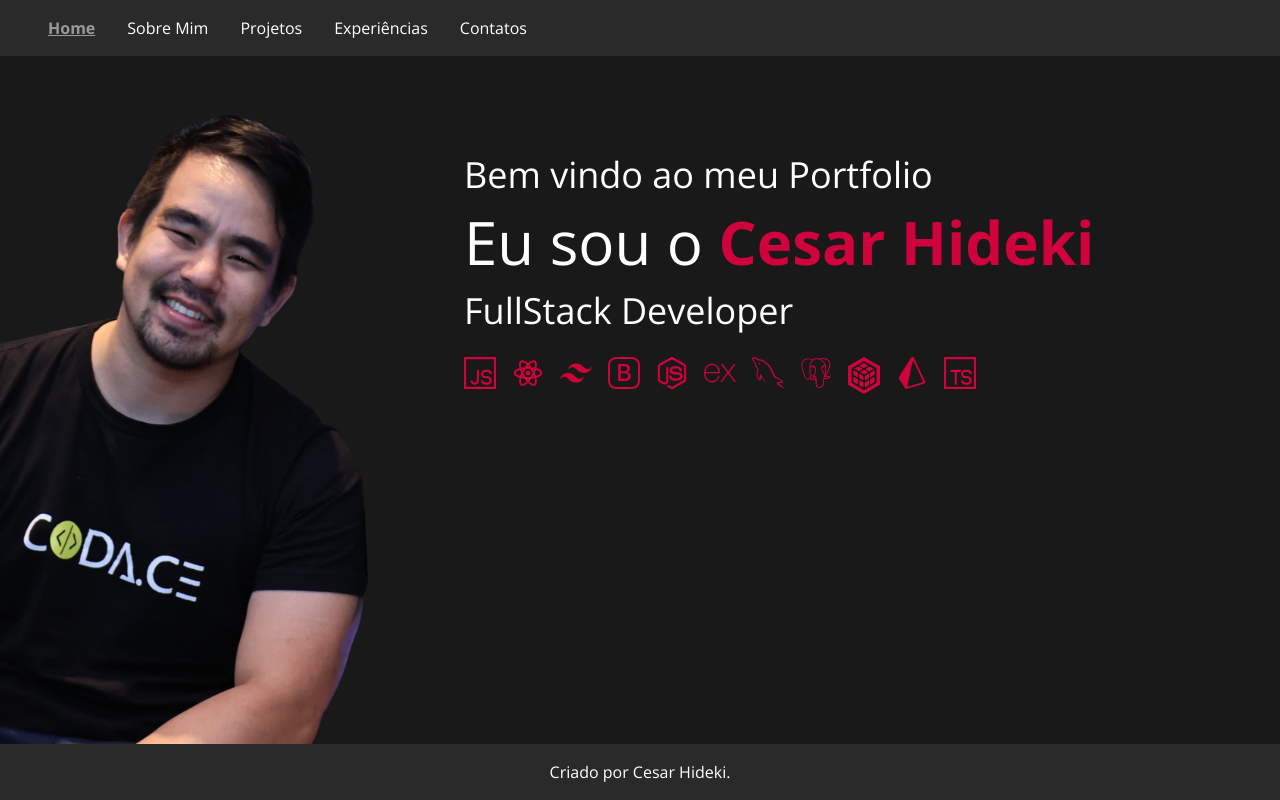
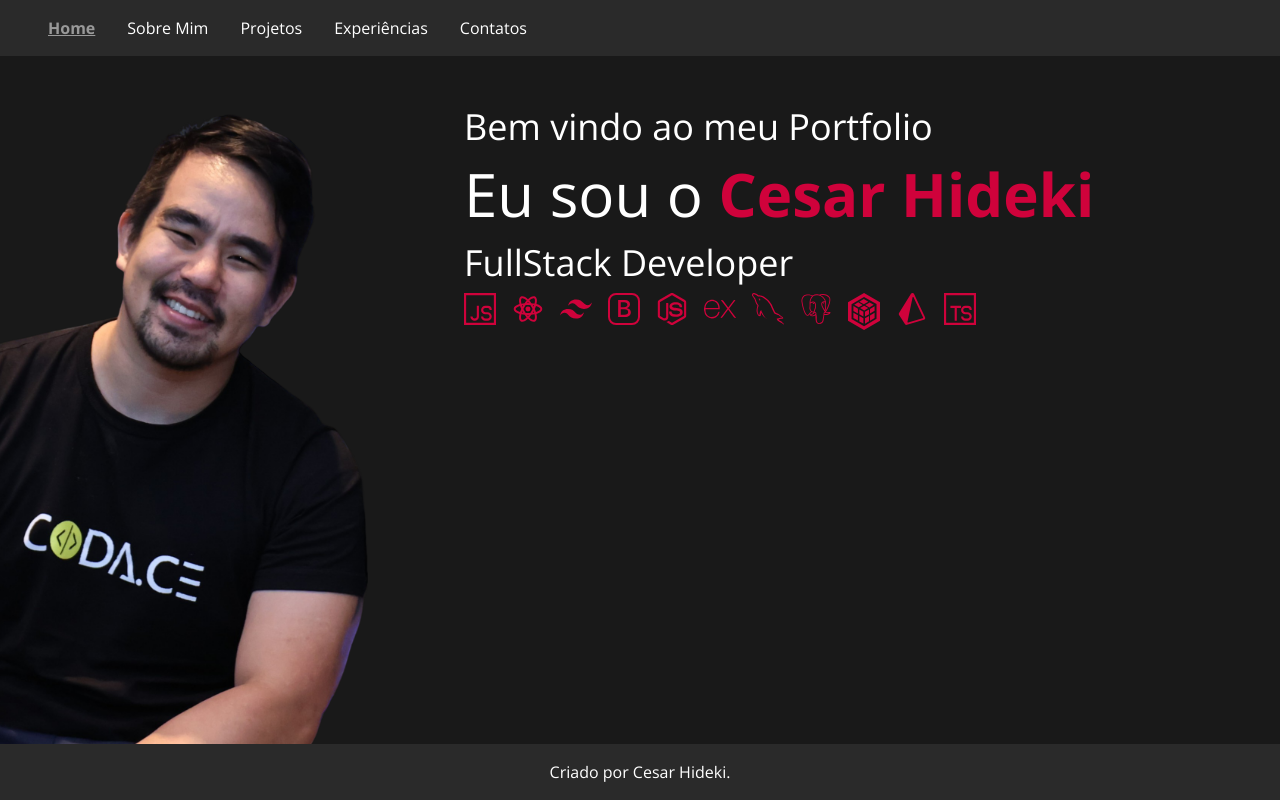
Before and after one commit to chidekina/chidekina-portfolio, a React (Vite) app: page / in a window 1280 px wide. Built offline with nearby package versions, Linux system fonts and the light colour scheme.

Commit message:
adicao reset global

```diff
--- a/src/global.css
+++ b/src/global.css
@@ -15,29 +15,45 @@
   --color-transparent: transparent;
 }
 
-/* Correções para compatibilidade Firefox */
-* {
-  -webkit-font-smoothing: antialiased;
-  -moz-osx-font-smoothing: grayscale;
-}
-
-/* Reset específico para Firefox */
-html,
-body {
-  margin: 0;
-  padding: 0;
+*, *::before, *::after {
   box-sizing: border-box;
 }
 
-*,
-*::before,
-*::after {
-  box-sizing: inherit;
+* {
+  margin: 0;
 }
 
-/* Garante que flexbox funcione igual em todos os navegadores */
-.flex {
-  display: -webkit-box;
-  display: -ms-flexbox;
-  display: flex;
+@media (prefers-reduced-motion: no-preference) {
+  html {
+    interpolate-size: allow-keywords;
+  }
 }
+
+body {
+  line-height: 1.5;
+  -webkit-font-smoothing: antialiased;
+}
+
+img, picture, video, canvas, svg {
+  display: block;
+  max-width: 100%;
+}
+
+input, button, textarea, select {
+  font: inherit;
+}
+
+p, h1, h2, h3, h4, h5, h6 {
+  overflow-wrap: break-word;
+}
+
+p {
+  text-wrap: pretty;
+}
+h1, h2, h3, h4, h5, h6 {
+  text-wrap: balance;
+}
+
+#root, #__next {
+  isolation: isolate;
+}
```
